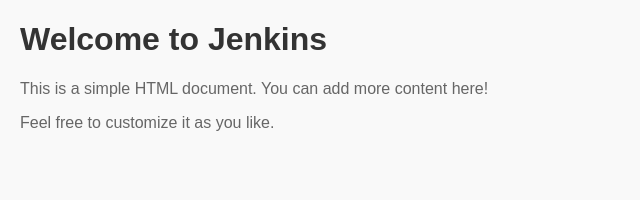
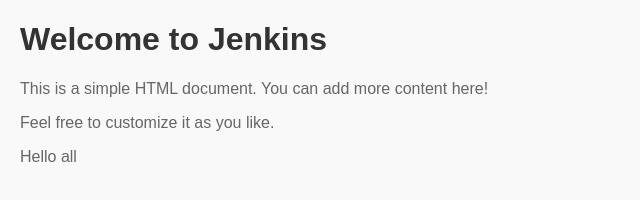
Before and after one commit to kingkevin11/Jenky, a plain HTML site: page index.html in a window 1280 px wide. Shown: the full height of the page, 0-640 px from the left. Drawn offline with Linux system fonts and the light colour scheme.

Commit message:
Update index.html

```diff
--- a/index.html
+++ b/index.html
@@ -22,5 +22,6 @@
     <h1>Welcome to Jenkins</h1>
     <p>This is a simple HTML document. You can add more content here!</p>
     <p>Feel free to customize it as you like.</p>
+    <p>Hello all</p>
 </body>
 </html>
```
